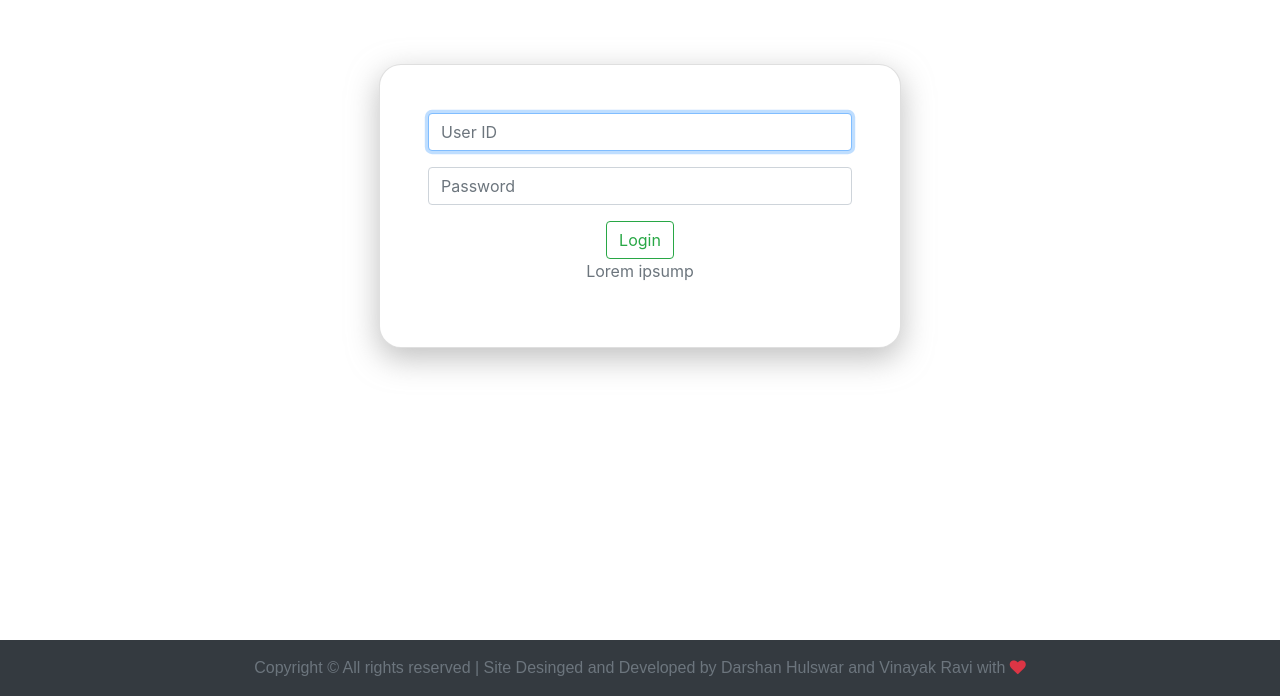
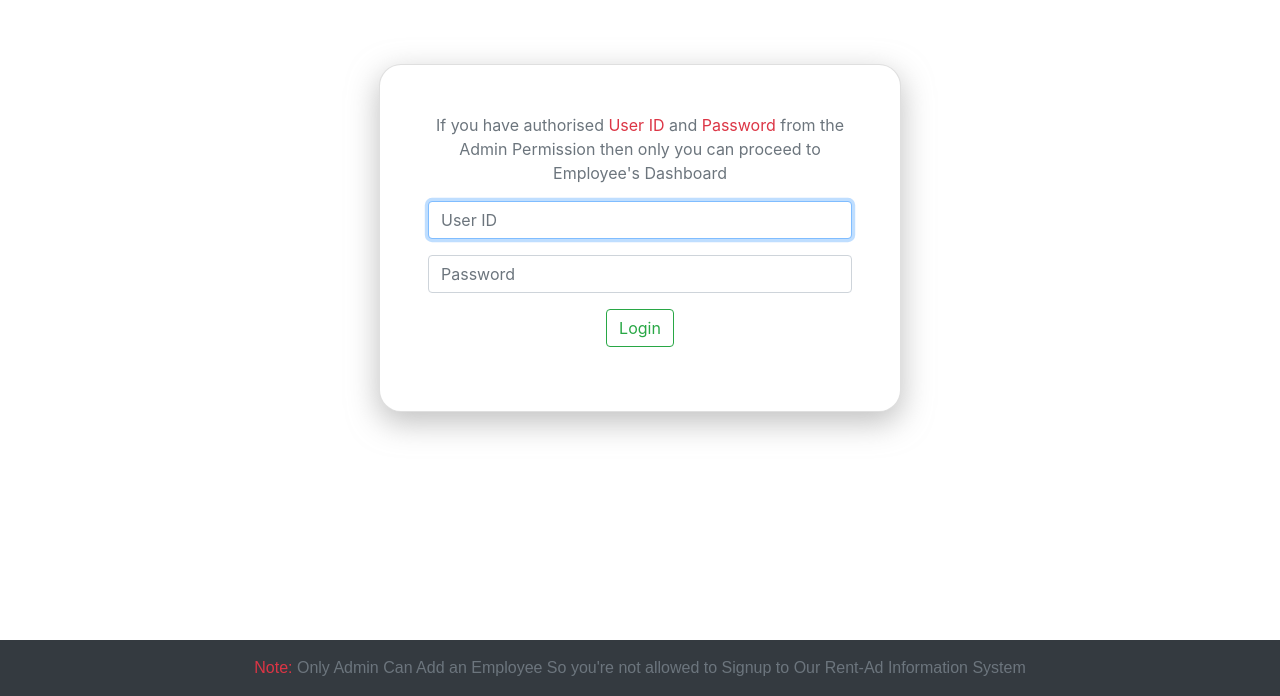
Before and after one commit to darshanhulswar/Rent-Ad, a PHP site: page /employee/index.php in a window 1280 px wide. Shown: the part 104-800 px from the top of the page. Run offline with PHP 8.4, Linux system fonts and the light colour scheme.

Commit message:
comments and minor UI changes done

```diff
--- a/employee/index.php
+++ b/employee/index.php
@@ -73,28 +73,35 @@
     </nav>
     <!-- Navbar end -->
 
+    <!-- Employee Login Section -->
     <section>
         <div class="container p-5">
             <div class="card w-50 p-5 mx-auto">
+                <p class="text-center text-muted">If you have authorised <span class="text-danger">User ID</span>
+                    and <span class="text-danger">Password</span>
+                    from the Admin Permission then only you can proceed to Employee's Dashboard</p>
                 <form action="<?php echo $_SERVER['PHP_SELF'];  ?>" method="POST" class="form">
 
+                    <!-- User ID -->
                     <div class="form-group">
                         <input class="form-control" type="text" name="userid" id="userid" placeholder="User ID"
                             minlength="6" maxlength="6" autofocus="on" autocomplete="off">
                     </div>
 
+                    <!-- Password -->
                     <div class="form-group">
-                        <input class="form-control" type="password" name="password" id="userid" placeholder="Password"
+                        <input class="form-control" type="password" name="password" id="password" placeholder="Password"
                             minlength="3" maxlength="20">
                     </div>
 
+                    <!-- Login Button -->
                     <div class="text-center">
                         <button class="btn btn-outline-success" type="submit" name="login">
                             Login
                         </button>
                     </div>
 
-                    <p class="text-center text-secondary">Lorem ipsump</p>
+                    <p class="text-center text-secondary mt-3"></p>
                 </form>
             </div>
         </div>
@@ -106,11 +113,11 @@
             <div class="row">
                 <div class="col-12">
                     <div class="footer text-center">
-                        <p class="text-white span-strong text-secondary my-2">Copyright &copy; All rights reserved |
-                            Site
-                            Desinged and
-                            Developed by
-                            Darshan Hulswar and Vinayak Ravi with <i class="fa fa-heart text-danger"></i></p>
+                        <p class="text-white span-strong text-secondary my-2">
+                            <span class="text-danger">Note:</span> Only Admin Can Add an Employee So you're not allowed
+                            to Signup to Our Rent-Ad
+                            Information System
+                        </p>
                     </div>
                 </div>
             </div>
```
